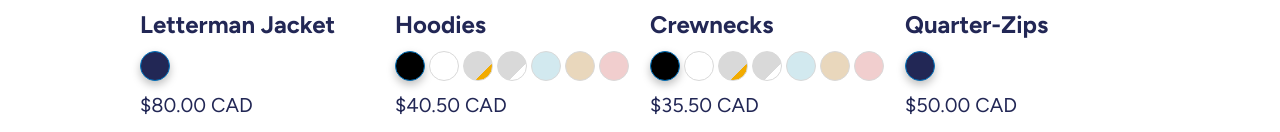
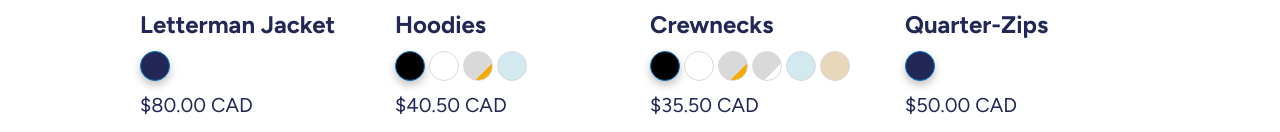
Before and after one commit to Science-Undergraduate-Society/shop, a Next.js app in the folder frontend/: page / in a window 1280 px wide. Shown: the part 820-952 px from the top of the page. Built offline with nearby package versions, Linux system fonts and the light colour scheme.

Commit message:
remove sold out (and won't restock) products

```diff
--- a/frontend/src/data/products.ts
+++ b/frontend/src/data/products.ts
@@ -57,15 +57,15 @@ export const products: Product[] = [
         ],
         sizes: { S: true, M: false, L: false, XL: false }
       },
-      {
-        color: 'greyWhite',
-        price: 40.50,
-        images: [
-          '/merch_photos/hoodies/grey-hoodie.png',
-          '/merch_photos/hoodies/hoodie-grey-spotlight.jpeg'
-        ],
-        sizes: { S: false, M: false, L: false, XL: false }
-      },
+      // {
+      //   color: 'greyWhite',
+      //   price: 40.50,
+      //   images: [
+      //     '/merch_photos/hoodies/grey-hoodie.png',
+      //     '/merch_photos/hoodies/hoodie-grey-spotlight.jpeg'
+      //   ],
+      //   sizes: { S: false, M: false, L: false, XL: false }
+      // },
       {
         color: 'lightBlue',
         price: 40.50,
@@ -74,22 +74,22 @@ export const products: Product[] = [
         ],
         sizes: { S: false, M: false, L: true, XL: true }
       },
-      {
-        color: 'sand',
-        price: 40.50,
-        images: [
-          '/merch_photos/hoodies/sand-hoodie.png'
-        ],
-        sizes: { S: false, M: false, L: false, XL: false }
-      },
-      {
-        color: 'pink',
-        price: 55,
-        images: [
-          '/merch_photos/hoodies/pink-hoodie.jpg'
-        ],
-        sizes: { S: false, M: false, L: false, XL: false }
-      }
+      // {
+      //   color: 'sand',
+      //   price: 40.50,
+      //   images: [
+      //     '/merch_photos/hoodies/sand-hoodie.png'
+      //   ],
+      //   sizes: { S: false, M: false, L: false, XL: false }
+      // },
+      // {
+      //   color: 'pink',
+      //   price: 55,
+      //   images: [
+      //     '/merch_photos/hoodies/pink-hoodie.jpg'
+      //   ],
+      //   sizes: { S: false, M: false, L: false, XL: false }
+      // }
     ]
   },
   {
@@ -147,14 +147,14 @@ export const products: Product[] = [
         ],
         sizes: { S: false, M: false, L: false, XL: true }
       },
-      {
-        color: 'pink',
-        price: 45,
-        images: [
-          '/merch_photos/crewnecks/pink-crew.jpg'
-        ],
-        sizes: { S: false, M: false, L: false, XL: false }
-      }
+      // {
+      //   color: 'pink',
+      //   price: 45,
+      //   images: [
+      //     '/merch_photos/crewnecks/pink-crew.jpg'
+      //   ],
+      //   sizes: { S: false, M: false, L: false, XL: false }
+      // }
     ]
   },
   {
```
